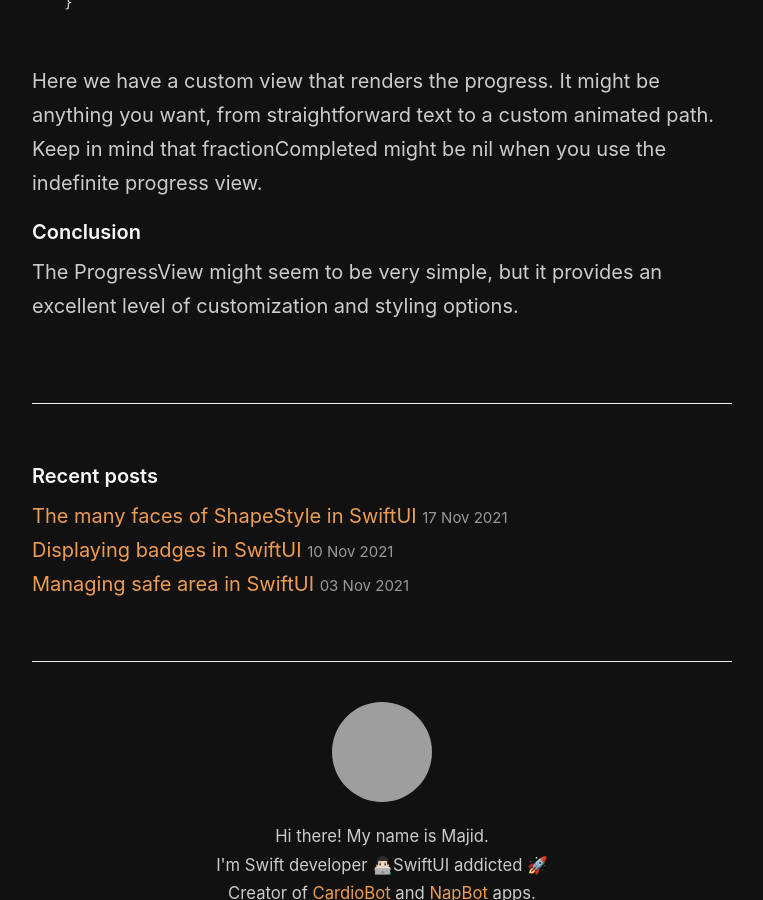
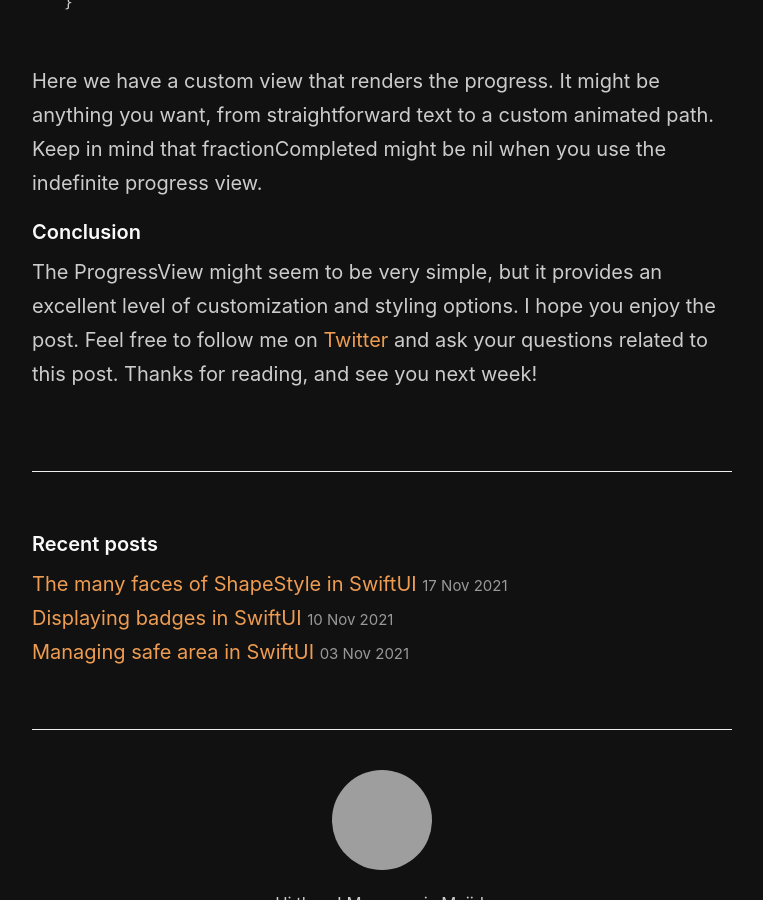
Before and after one commit to mecid/mecid.github.io, a Jekyll site: the page built from _posts/2021-11-25-mastering-progressview-in-swiftui.md, in a window 1280 px wide and 900 px high, scrolled down 3242 px, cut to the strip 0-900 px from the top of the window. Shown: the whole strip, without its empty margins (258-1021 px from the left). Built offline with Jekyll 4.4.1, drawn with Linux system fonts in a browser that asks for light colours; grey boxes are pictures that could not be loaded.

Commit message:
conclusion added to the progress view post

```diff
--- a/_posts/2021-11-25-mastering-progressview-in-swiftui.md
+++ b/_posts/2021-11-25-mastering-progressview-in-swiftui.md
@@ -101,4 +101,4 @@
 Here we have a custom view that renders the progress. It might be anything you want, from straightforward text to a custom animated path. Keep in mind that fractionCompleted might be nil when you use the indefinite progress view.
 
 #### Conclusion
-The ProgressView might seem to be very simple, but it provides an excellent level of customization and styling options.
+The ProgressView might seem to be very simple, but it provides an excellent level of customization and styling options. I hope you enjoy the post. Feel free to follow me on [Twitter](https://twitter.com/mecid) and ask your questions related to this post. Thanks for reading, and see you next week!
```
